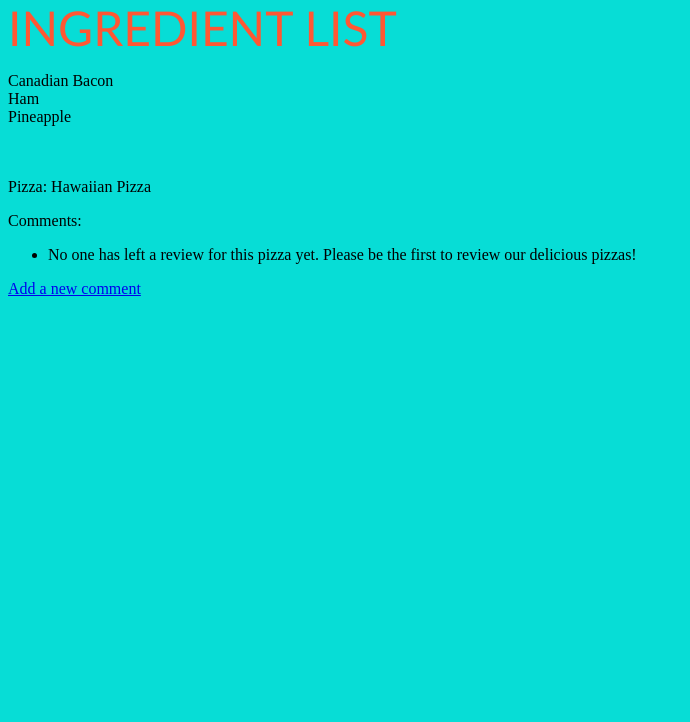
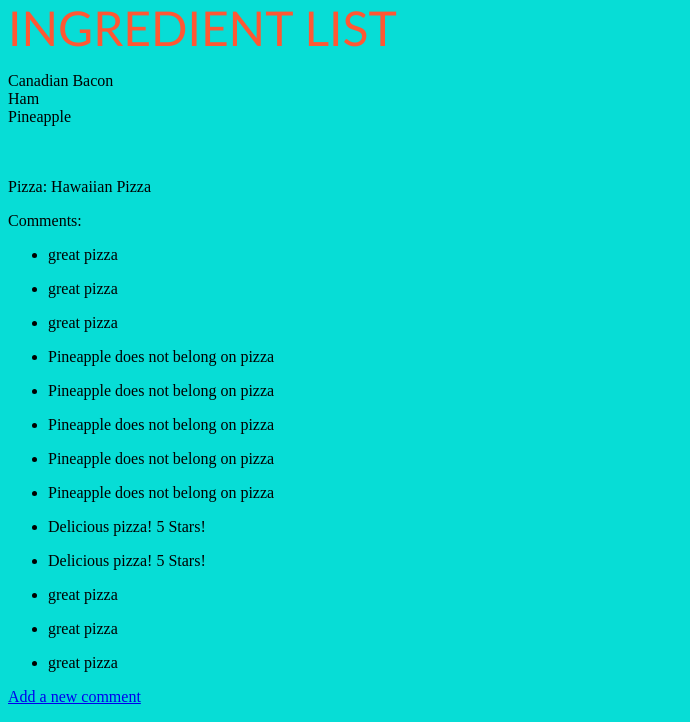
Before and after one commit to jmolenda1/django_pizzeria, a Django app: page /pizza/1/ in a window 1280 px wide. Shown: the part 512-1234 px from the top of the page, without its empty margins (0-690 px from the left). Before the commit the page ends 808 px from the top, so only its background shows below. Run offline with Django 3.2, Linux system fonts and the light colour scheme; data comes from the database, SQL or seed files in the repository; both versions use the stored data as it was after the commit; grey boxes are pictures that could not be loaded.

Commit message:
comments button working

```diff
--- a/pizzas/templates/pizzas/pizza.html
+++ b/pizzas/templates/pizzas/pizza.html
@@ -26,10 +26,10 @@ Pizza List Page | Papa John's Pizzeria
     </p>
 
     <ul>
-        {% for comment in new_comments %}
+        {% for comment in comments %}
 
         <li>
-            <p> {{ comment|linebreaks }}</p>
+            <p> {{ comment.name|linebreaks }}</p>
         </li>
         {% empty %}
 
--- a/pizzas/views.py
+++ b/pizzas/views.py
@@ -19,7 +19,7 @@ def pizza(request, pizza_id):
     ''' Individual Pizzas. '''
     pizza = Pizza.objects.get(id=pizza_id)
     toppings = pizza.topping_set.order_by('name')
-    comments = pizza.topping_set.order_by('date_added')
+    comments = pizza.comment_set.order_by('date_added')
     context = {'pizza':pizza, 'toppings':toppings, 'comments':comments}
     return render(request, 'pizzas/pizza.html', context)
 
```
Also changed, not shown: db.sqlite3.
